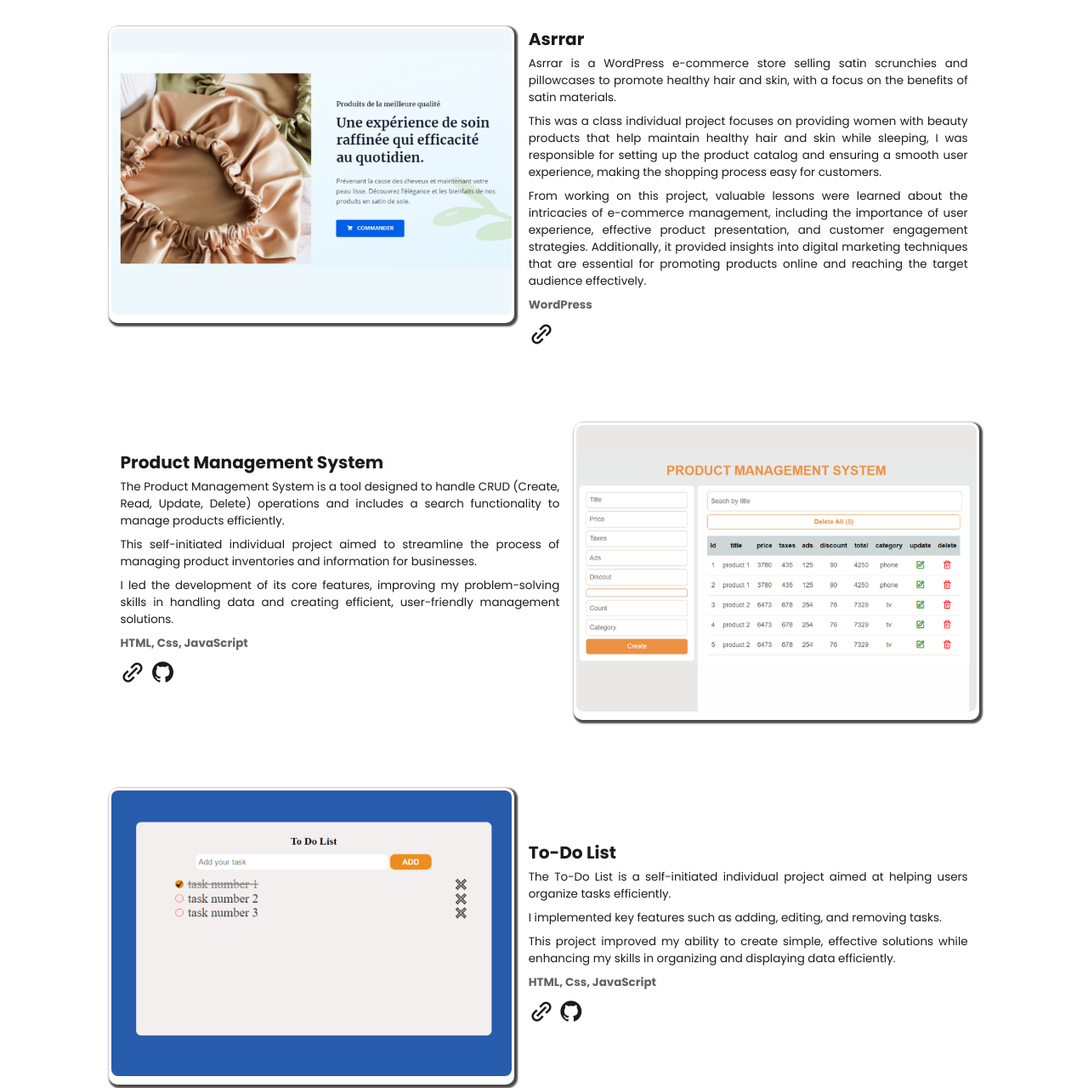
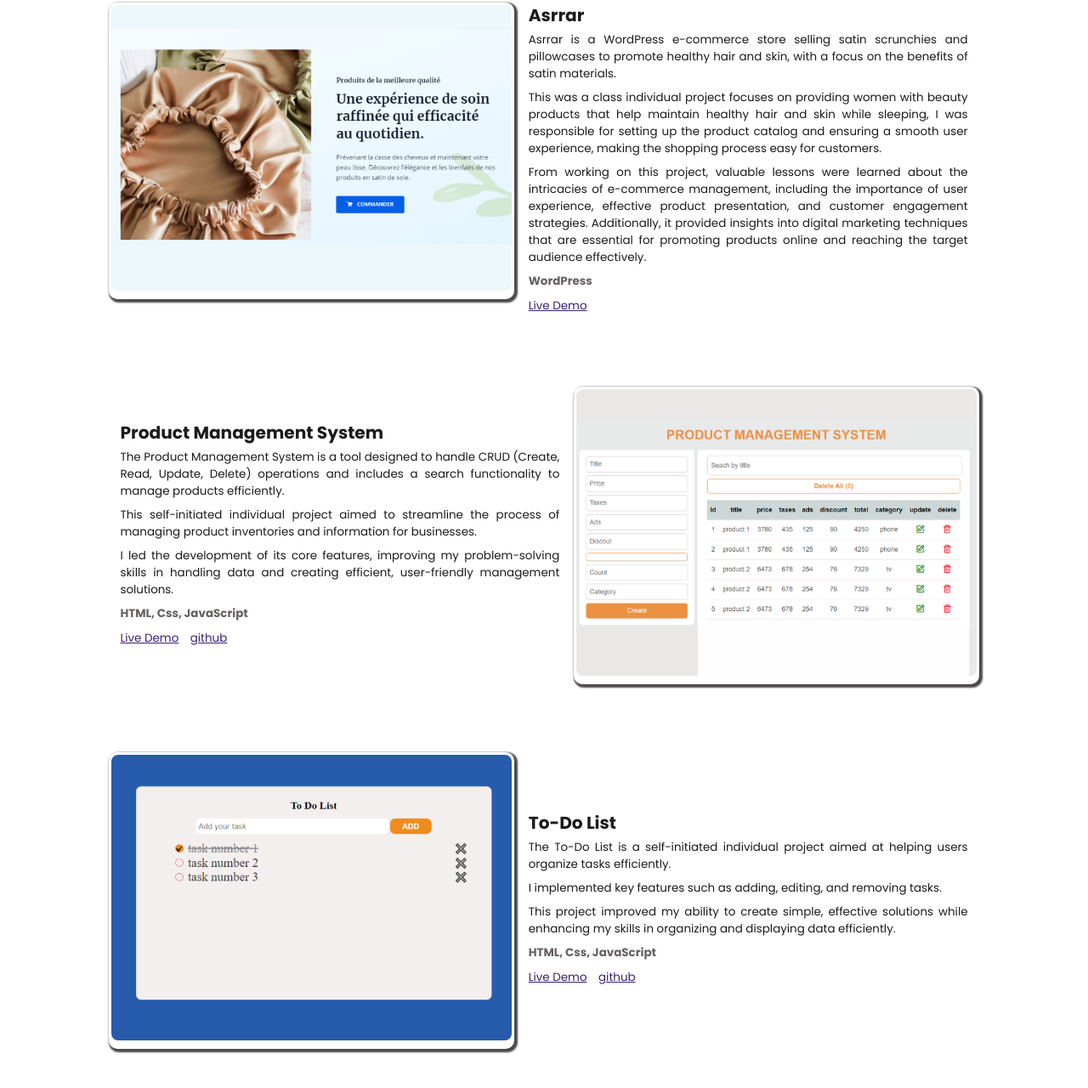
Before and after one commit to FatimaEzzahraLegchayri/portfolio-v1, a plain HTML site: page index.html in a window 1280 px wide. Shown: the part 2703-3983 px from the top of the page at 85% size. Drawn offline with nearby package versions, Linux system fonts and the light colour scheme.

Commit message:
update project links

```diff
--- a/index.css
+++ b/index.css
@@ -209,7 +209,7 @@
 .project-info{
     display: flex;
     align-items: center;
-    gap: 5px;
+    gap: 1em;
     margin: 5px 0;
 
 }
--- a/index.html
+++ b/index.html
@@ -79,8 +79,8 @@
 
                 <P><strong>React.js-Express.js-Node.js-Mongodb-tailwindCss-Material tailwind-Cloudinary</strong> </P>
                 <div class="project-info">
-                    <a href=""><i class='bx bx-link-alt bx-rotate-180' ></i></a>
-                    <a href="https://github.com/OthmanSemlali/mern-store" title="view code on github" ><i class='bx bxl-github'></i></a>
+                    <a href="">Live Demo</a>
+                    <a href="https://github.com/OthmanSemlali/mern-store" title="view code on github" >github</a>
                 </div>
             </div>
         </div>
@@ -99,8 +99,10 @@
 
                 <P><strong> HTML, Css, JavaScript</strong> </P>
                 <div class="project-info">
-                    <a href="https://ex-penses.netlify.app" target="_blank"><i class='bx bx-link-alt bx-rotate-180' ></i></a>
-                    <a href="https://github.com/FatimaEzzahraLegchayri/expenses-app" target="_blank" title="view code on github" ><i class='bx bxl-github'></i></a>
+                    <a href="https://ex-penses.netlify.app">Live Demo</a>
+                    <a href="https://github.com/FatimaEzzahraLegchayri/expenses-app">github</a>
+                    <!-- <a href="https://ex-penses.netlify.app" target="_blank"><i class='bx bx-link-alt bx-rotate-180' ></i></a> -->
+                    <!-- <a href="https://github.com/FatimaEzzahraLegchayri/expenses-app" target="_blank" title="view code on github" ><i class='bx bxl-github'></i></a> -->
                 </div>
             </div>
             <div class="projects-card">
@@ -132,7 +134,7 @@
 
                 <P><strong>WordPress</strong> </P>
                 <div class="project-info">
-                    <a href="https://asrrar.com"><i class='bx bx-link-alt bx-rotate-180' ></i></a>
+                    <a href="https://asrrar.com">Live Demo</a>
                     <!-- <a href="https://github.com/OthmanSemlali/mern-store" title="view code on github" ><i class='bx bxl-github'></i></a> -->
                 </div>
             </div>
@@ -149,8 +151,8 @@
                     data and creating efficient, user-friendly management solutions.</p>
                 <P><strong> HTML, Css, JavaScript</strong> </P>
                 <div class="project-info">
-                    <a href="https://fatimaezzahralegchayri.github.io/product-management-system/" target="_blank"><i class='bx bx-link-alt bx-rotate-180' ></i></a>
-                    <a href="https://github.com/FatimaEzzahraLegchayri/product-management-system" target="_blank" title="view code on github" ><i class='bx bxl-github'></i></a>
+                    <a href="https://fatimaezzahralegchayri.github.io/product-management-system/" target="_blank">Live Demo</a>
+                    <a href="https://github.com/FatimaEzzahraLegchayri/product-management-system" target="_blank" title="view code on github" >github</i></a>
                 </div>
             </div>
             <div class="projects-card">
@@ -176,8 +178,8 @@
 
                 <P><strong> HTML, Css, JavaScript</strong> </P>
                 <div class="project-info">
-                    <a href=" https://fatimaezzahralegchayri.github.io/to-do-list/" target="_blank"><i class='bx bx-link-alt bx-rotate-180' ></i></a>
-                    <a href="https://github.com/FatimaEzzahraLegchayri/to-do-list" target="_blank" title="view code on github" ><i class='bx bxl-github'></i></a>
+                    <a href=" https://fatimaezzahralegchayri.github.io/to-do-list/" target="_blank">Live Demo</a>
+                    <a href="https://github.com/FatimaEzzahraLegchayri/to-do-list" target="_blank" title="view code on github" >github</a>
                 </div>
             </div>
         </div>
```
